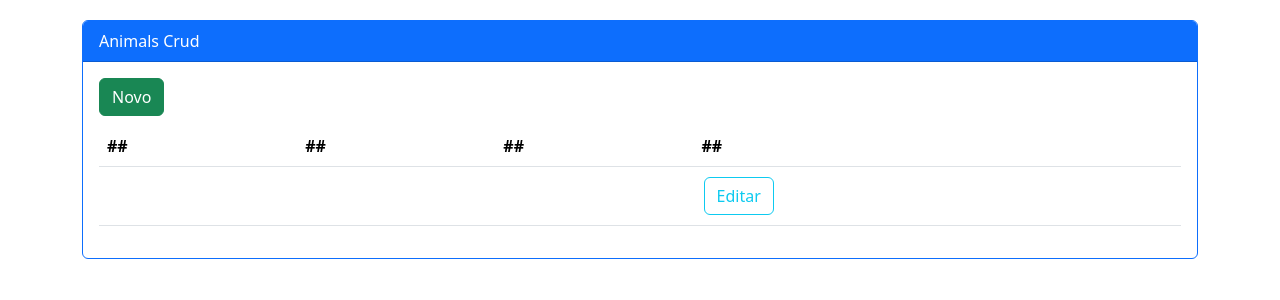
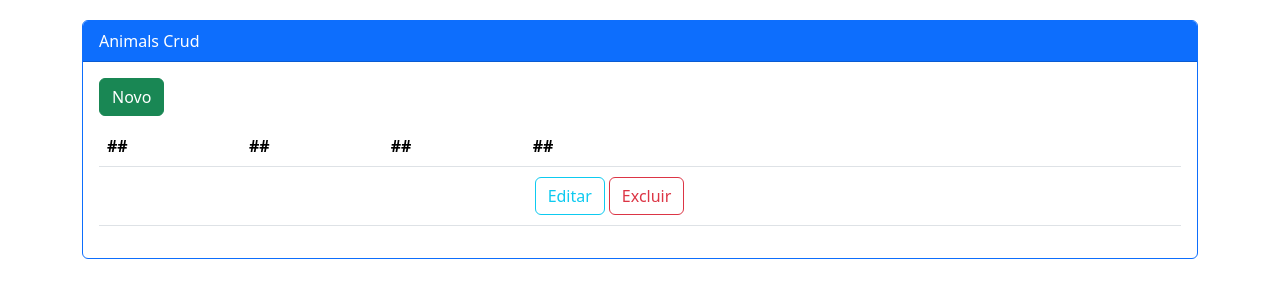
Before and after one commit to Adyson-Lima/animals_frontend, a React (Create React App) app: page / in a window 1280 px wide. Shown: the top 300 px of the page. Built offline with nearby package versions, Linux system fonts and the light colour scheme.

Commit message:
11° commit - tdd tela Animals: Existe botão excluir em Animals? GREEN

```diff
--- a/src/pages/Animals/index.js
+++ b/src/pages/Animals/index.js
@@ -34,6 +34,9 @@ export default function Animals(){
                   <button data-testid="mybtn1" type="button"
                   className="btn btn-outline-info" style={{margin: '2px'}}>Editar</button>
 
+                  <button data-testid="mybtn2" type="button"
+                  className="btn btn-outline-danger" style={{margin: '2px'}}>Excluir</button>
+
                 </td>
             </tr>
           </tbody>
```
